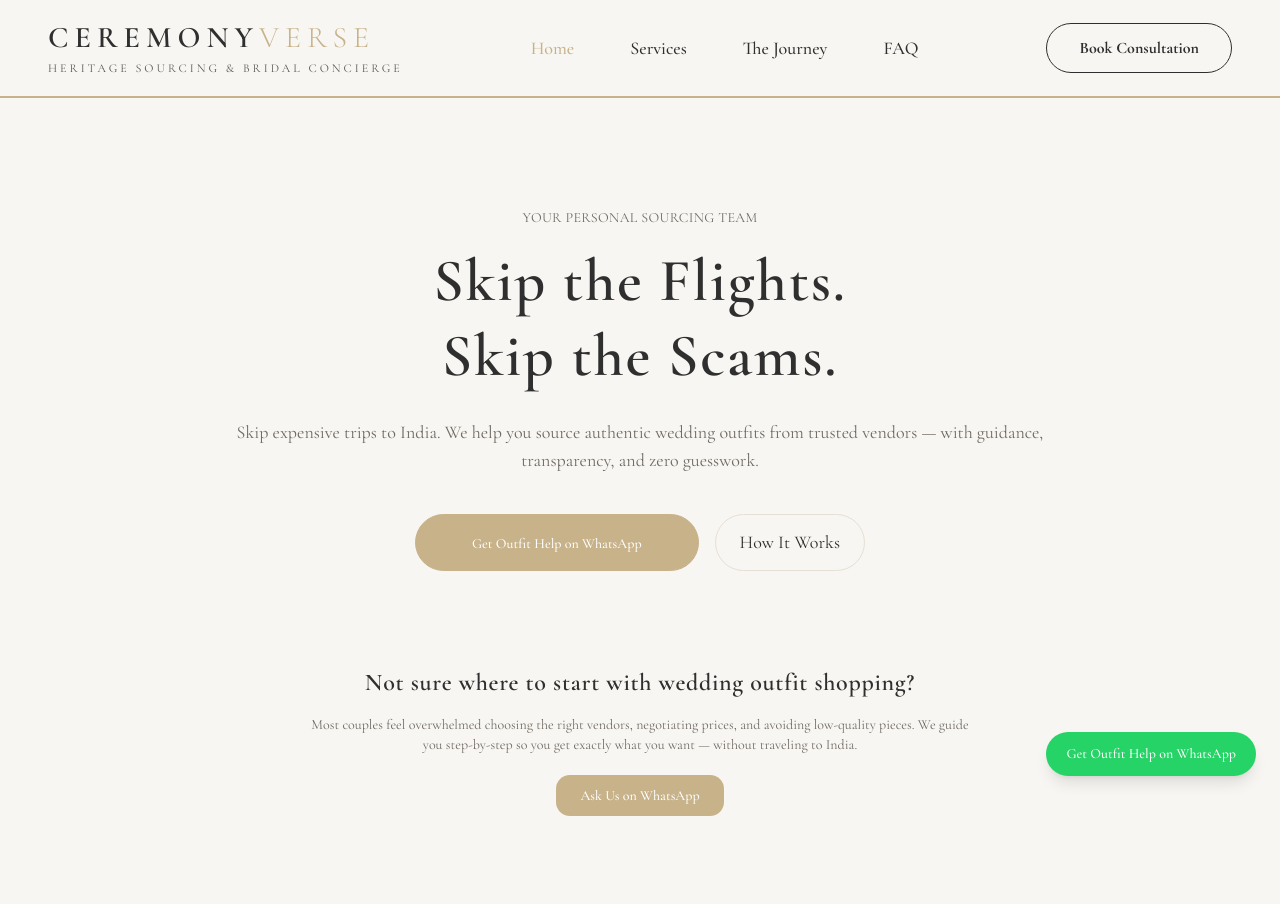
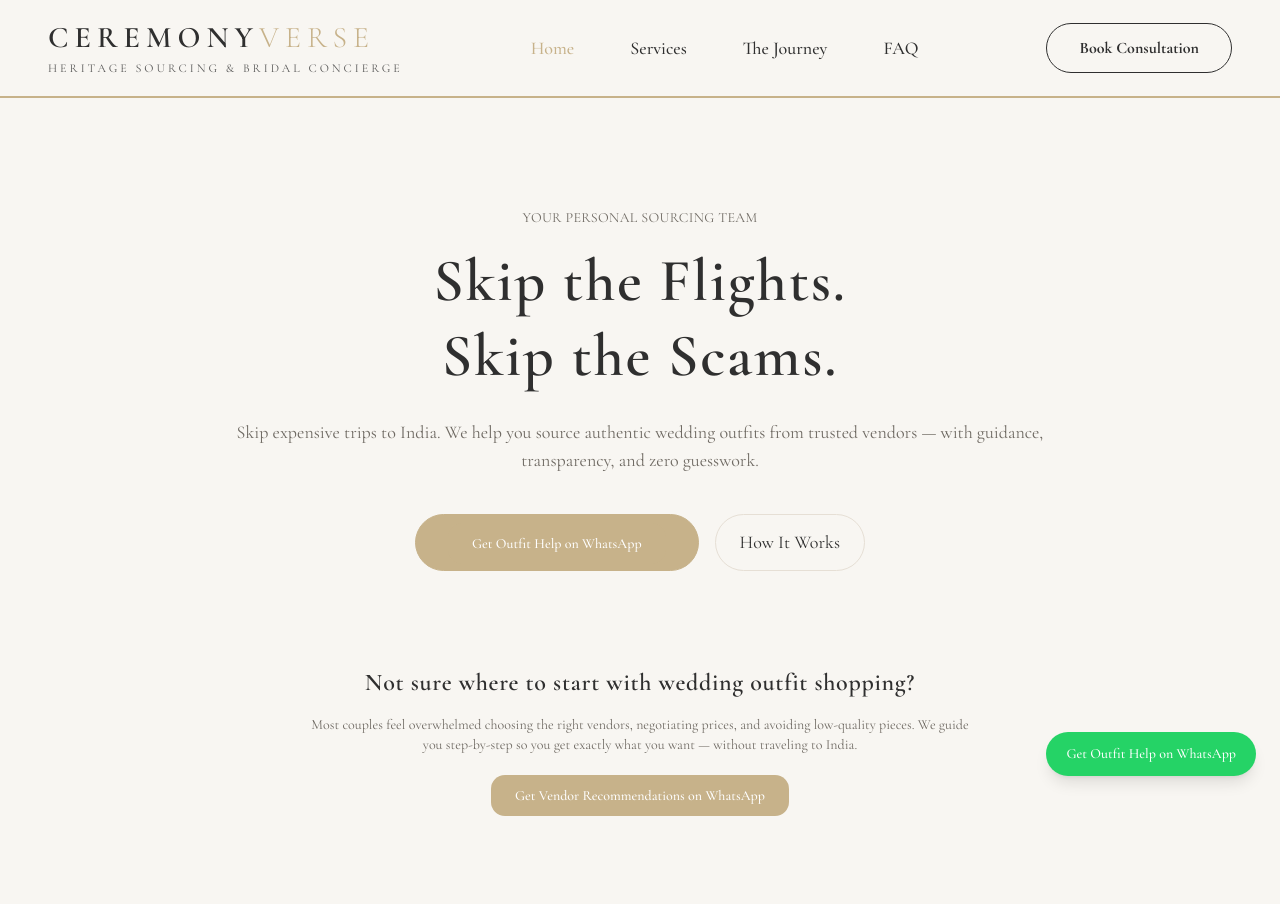
Before and after one commit to leylabernie/v0-ceremony-verse-wedding-concierge, a Next.js app: page / in a window 1280 px wide. Shown: the top 904 px of the page. Built offline with nearby package versions, Linux system fonts and the light colour scheme; a web font is replaced by a local one.

Commit message:
Update WhatsApp link text for vendor recommendations

```diff
--- a/components/pages/home-page.tsx
+++ b/components/pages/home-page.tsx
@@ -67,7 +67,7 @@ export function HomePage({ onNavigate }: HomePageProps) {
     target="_blank"
     className="bg-primary text-white px-6 py-3 rounded-md text-sm font-medium hover:opacity-90 transition"
   >
-    Ask Us on WhatsApp
+    Get Vendor Recommendations on WhatsApp
   </a>
 </section>
 
```
